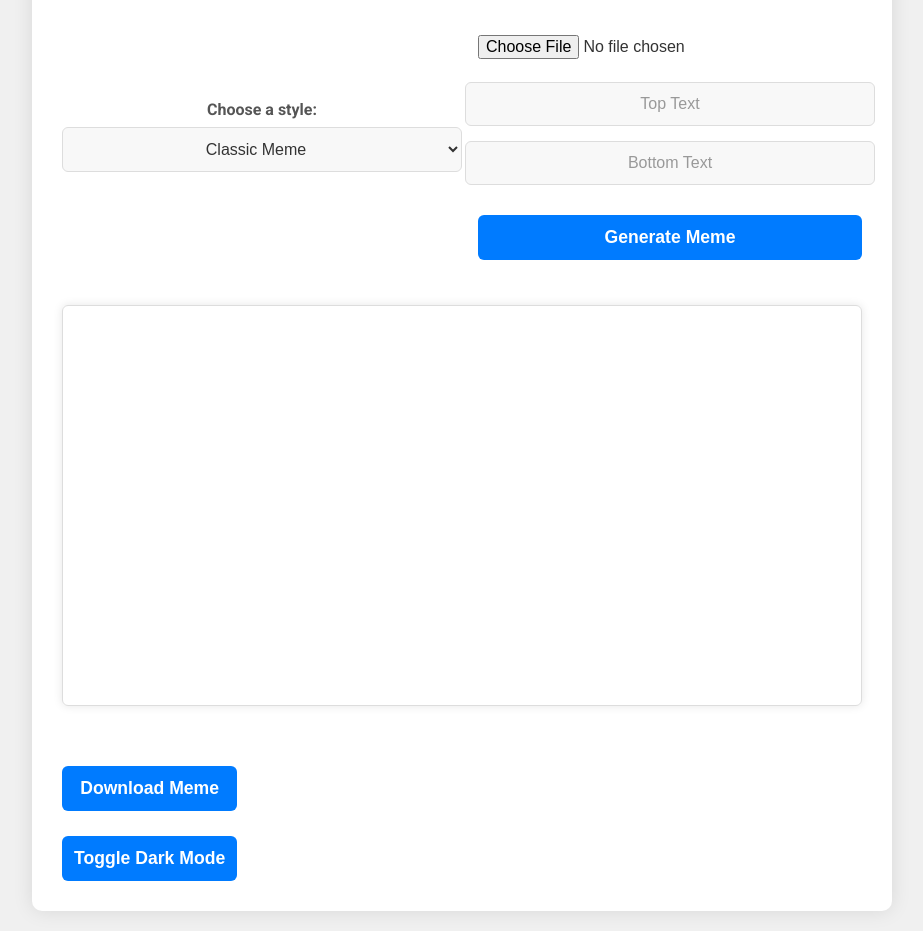
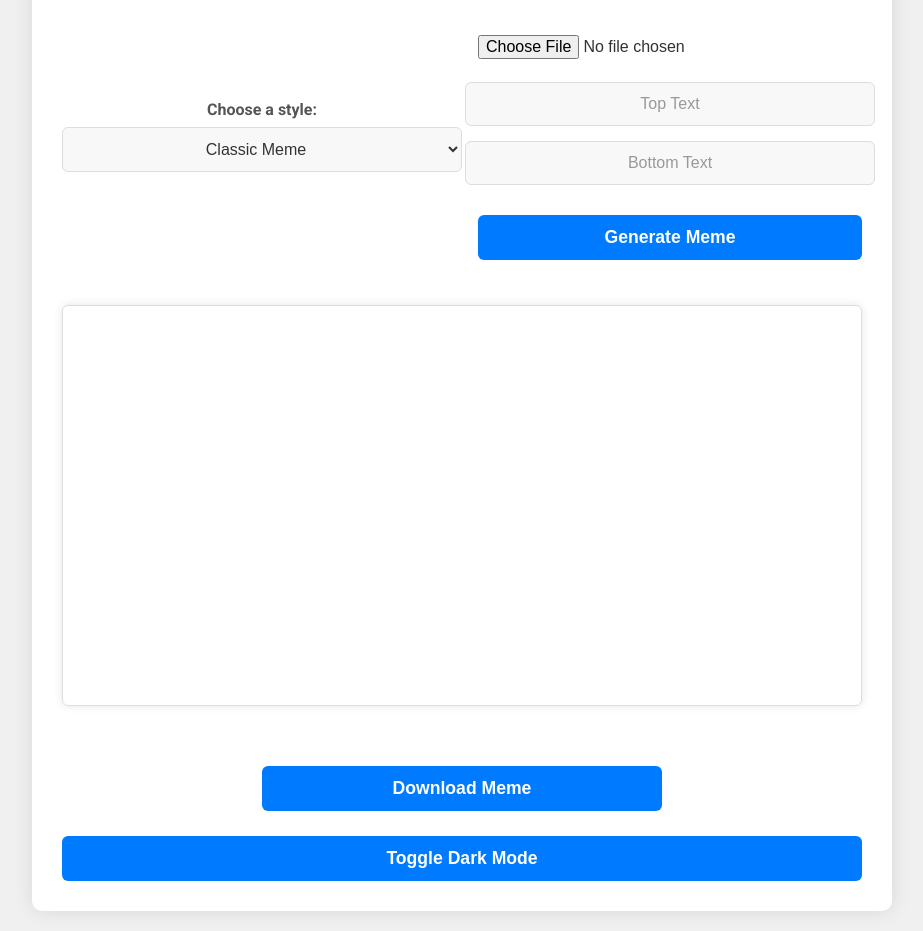
Before and after one commit to yigit-cankurtaran/meme-maker, a plain HTML site: page index.html in a window 1280 px wide. Shown: the part 127-1058 px from the top of the page, without its empty margins (178-1101 px from the left). Drawn offline with Linux system fonts and the light colour scheme.

Commit message:
style: Center download meme and toggle dark mode button

```diff
--- a/style.css
+++ b/style.css
@@ -115,6 +115,7 @@ button:hover {
     align-items: center;
     gap: 10px;
     margin-top: 20px;
+    width: 100%; /* Ensure button-container takes full width */
 }
 
 #download-meme {
```
